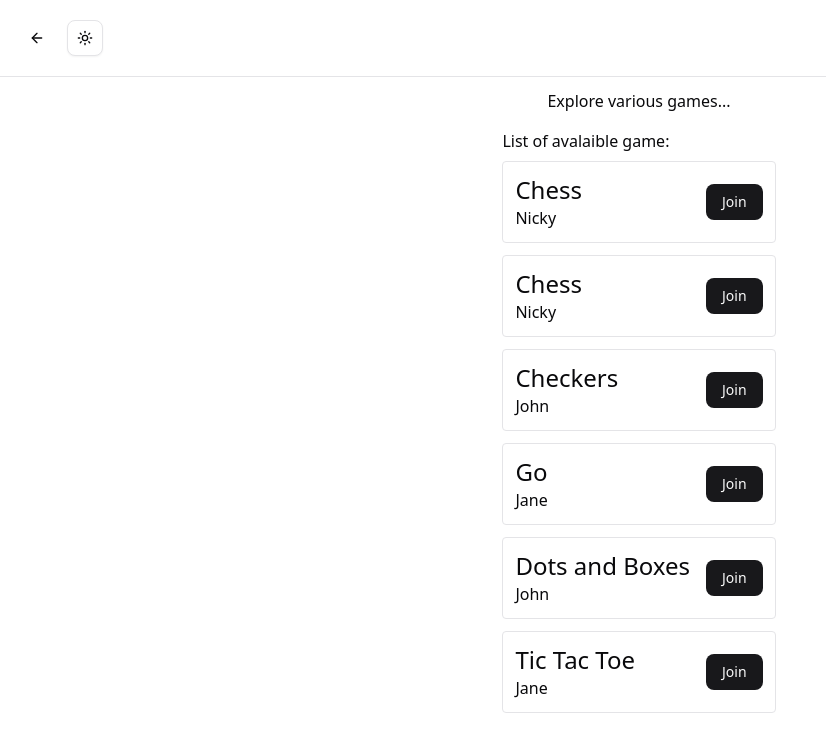
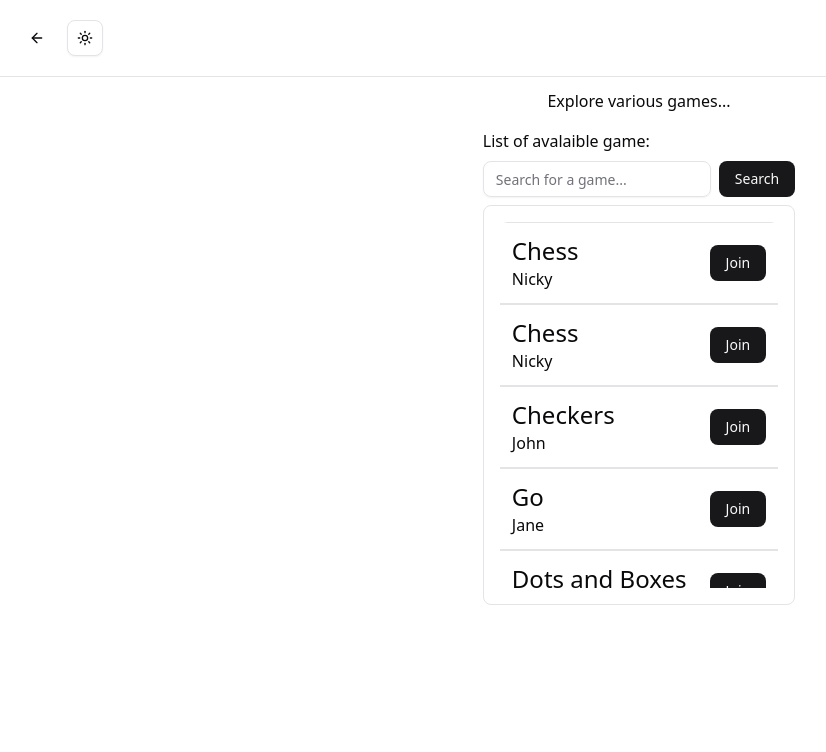
Before and after one commit to NickyHariniaina/shirugame-trivia-dev, a Next.js app: page /room in a window 1280 px wide. Shown: the top 752 px of the page, without its empty margins (1-827 px from the left). Built offline with nearby package versions, Linux system fonts and the light colour scheme; a web font is replaced by a local one.

Commit message:
feat: add search bar component

```diff
--- a/src/components/ui/Room/GameList.tsx
+++ b/src/components/ui/Room/GameList.tsx
@@ -1,7 +1,11 @@
-import { Button } from "../button"
+'use client'
+import { Button } from "../button";
+import { ScrollArea } from "../scroll-area";
+import { useState } from "react";
+import { RoomSearchBar } from "../SearchBar/RoomSearchBar";
+import { Spinner } from "../spinner";
 
 export const GameList = () => {
-
   // Mock.
   const games = [
     {
@@ -27,22 +31,35 @@ export const GameList = () => {
     {
       name: "Tic Tac Toe",
       host: "Jane",
-    }
-  ]
-  return <div className="flex flex-col gap-2">
+    },
+  ];
+  const [searchedRooms, setSearchedRooms] = useState<string>("");
+  const [loading, setLoading] = useState<boolean>(false);
+
+  return (
+    <div className="flex flex-col gap-2">
       <h3>List of avalaible game:</h3>
-    <ul className='flex flex-col gap-3'>
-      {
+      <RoomSearchBar loading={loading} setSearchedRooms={setSearchedRooms} />
+      <ScrollArea className="flex flex-col gap-3 rounded-md border p-4 h-100">
+        {!loading ? (
           games.map((game, index) => {
-          return <li key={index} className='border rounded p-3 flex gap-4 items-center justify-between'>
+            return (
+              <li
+                key={index}
+                className="border-y p-3 flex gap-4 items-center justify-between"
+              >
                 <div>
-              <p className='text-2xl'>{game.name}</p>
+                  <p className="text-2xl">{game.name}</p>
                   <p>{game.host}</p>
                 </div>
                 <Button>Join</Button>
               </li>
+            );
           })
-      }
-    </ul>
+        ) : (
+          <Spinner />
+        )}
+      </ScrollArea>
     </div>
-}
+  );
+};
--- /dev/null
+++ b/src/components/ui/SearchBar/RoomSearchBar.tsx
@@ -0,0 +1,30 @@
+"use client"
+import { Spinner } from "../spinner"
+import { Input } from "../input"
+import { Button } from "../button"
+import { useForm } from "react-hook-form"
+
+type SearchRoomForm = {
+  roomToSearch: string
+}
+
+type RoomSearchBarProps = {
+  setSearchedRooms: React.Dispatch<React.SetStateAction<string>>
+  loading: boolean
+}
+
+export const RoomSearchBar = (props: RoomSearchBarProps) => {
+
+  const { register, handleSubmit } = useForm<SearchRoomForm>()
+
+  const onSubmit = (data: SearchRoomForm) => {
+    props.setSearchedRooms(data.roomToSearch)
+  }
+
+  return <div className="flex gap-2">
+    <Input placeholder="Search for a game..." {...register("roomToSearch")} />
+    <Button variant="default" onClick={handleSubmit(onSubmit)}>
+      {props.loading ? <Spinner /> : "Search"}
+    </Button>
+  </div>
+}
```
Lines whose indentation alone changed are shown as unchanged.
